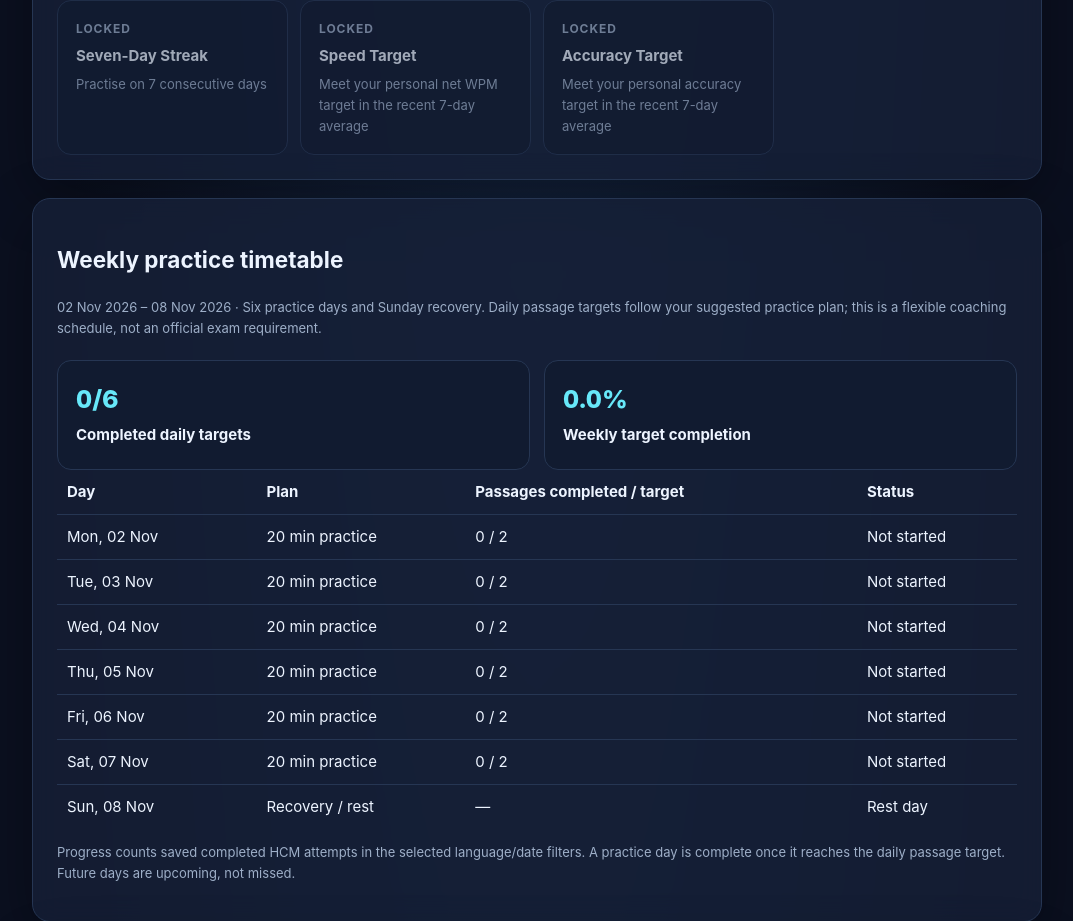
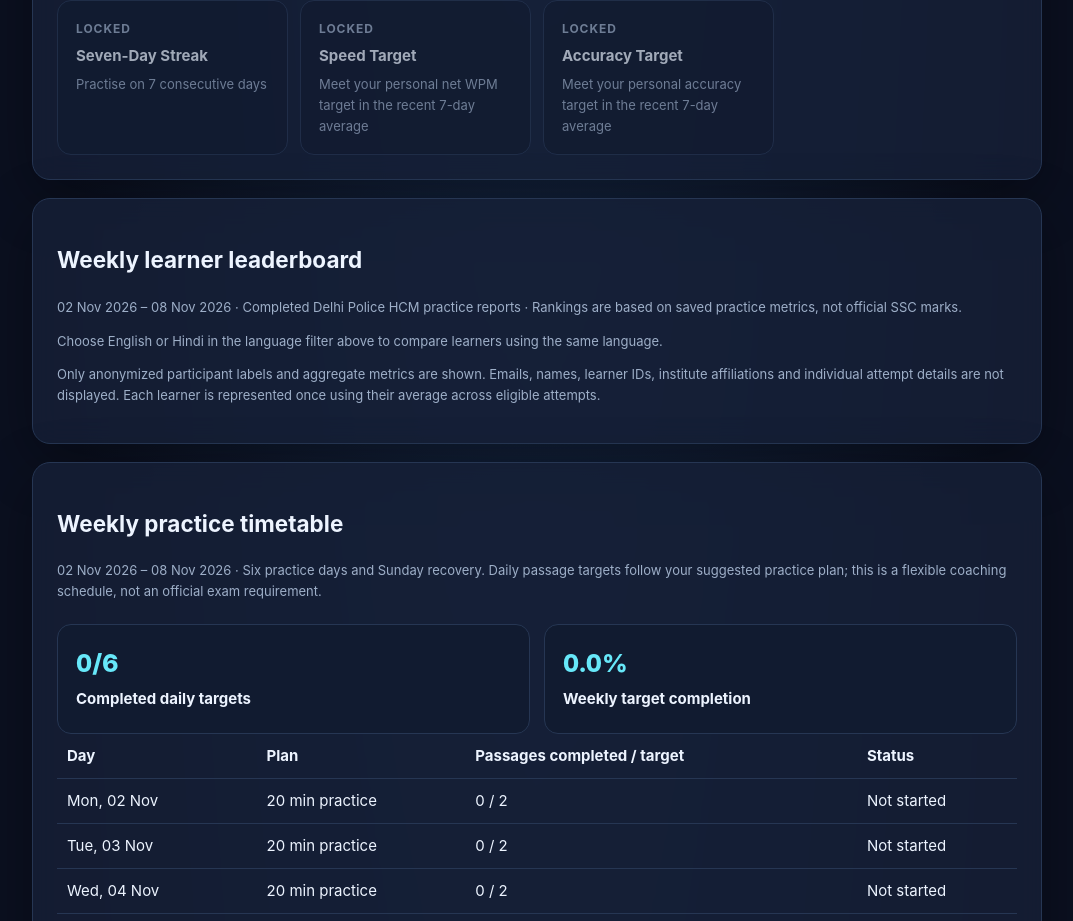
Before and after one commit to vikashphogat0-ux/typingskillzone-django, a Django app: page /typing/reports/delhi-police-hcm/ in a window 1280 px wide. Shown: the part 1604-2525 px from the top of the page, without its empty margins (103-1176 px from the left). Run offline with Django 5.2, Linux system fonts and the light colour scheme; the visitor is signed in with stand-in values (Sample User, id 1); data comes from the database, SQL or seed files in the repository; data that the repository does not hold is empty; parts of the project's set-up code (start-up, migrations or seed data) failed here and were passed over.

Commit message:
feat: display anonymized weekly HCM rankings

```diff
--- a/backend/typing_sessions/templates/typing_sessions/dphcm_dashboard.html
+++ b/backend/typing_sessions/templates/typing_sessions/dphcm_dashboard.html
@@ -70,6 +70,35 @@
       </div>
     {% endfor %}
   </div>
+</section>
+
+
+<section class="panel" style="margin-top:18px" id="weekly-leaderboard">
+  <h2>Weekly learner leaderboard</h2>
+  <p class="muted">{{ leaderboard_week_start|date:"d M Y" }} – {{ leaderboard_week_end|date:"d M Y" }} · Completed Delhi Police HCM practice reports · Rankings are based on saved practice metrics, not official SSC marks.</p>
+  {% if not selected_language %}
+    <p class="muted">Choose English or Hindi in the language filter above to compare learners using the same language.</p>
+  {% elif leaderboard_status == "PRIVACY_THRESHOLD" %}
+    <p class="muted">The leaderboard is hidden until at least five learners have completed an eligible attempt this week. This minimum cohort protects learner privacy.</p>
+  {% elif leaderboard_status == "AVAILABLE" %}
+    <h3>Top net practice WPM</h3>
+    <div style="overflow-x:auto"><table style="width:100%;border-collapse:collapse;text-align:left">
+      <thead><tr><th style="padding:10px">Rank</th><th>Participant</th><th>Average net WPM</th><th>Accuracy</th><th>Attempts</th></tr></thead>
+      <tbody>{% for item in leaderboard_rows %}
+        <tr style="border-top:1px solid var(--line)"><td style="padding:10px">{{ item.rank }}</td><td>{{ item.participant }}</td><td>{{ item.average_net_wpm }}</td><td>{{ item.average_accuracy }}%</td><td>{{ item.attempt_count }}</td></tr>
+      {% endfor %}</tbody>
+    </table></div>
+    <h3 style="margin-top:18px">Top accuracy</h3>
+    <div style="overflow-x:auto"><table style="width:100%;border-collapse:collapse;text-align:left">
+      <thead><tr><th style="padding:10px">Rank</th><th>Participant</th><th>Accuracy</th><th>Average net WPM</th><th>Attempts</th></tr></thead>
+      <tbody>{% for item in accuracy_leaderboard_rows %}
+        <tr style="border-top:1px solid var(--line)"><td style="padding:10px">{{ item.rank }}</td><td>{{ item.participant }}</td><td>{{ item.average_accuracy }}%</td><td>{{ item.average_net_wpm }}</td><td>{{ item.attempt_count }}</td></tr>
+      {% endfor %}</tbody>
+    </table></div>
+  {% else %}
+    <p class="muted">No eligible completed practice reports are available for this week.</p>
+  {% endif %}
+  <p class="muted">Only anonymized participant labels and aggregate metrics are shown. Emails, names, learner IDs, institute affiliations and individual attempt details are not displayed. Each learner is represented once using their average across eligible attempts.</p>
 </section>
 
 <section class="panel" style="margin-top:18px" id="weekly-practice-timetable">
```
